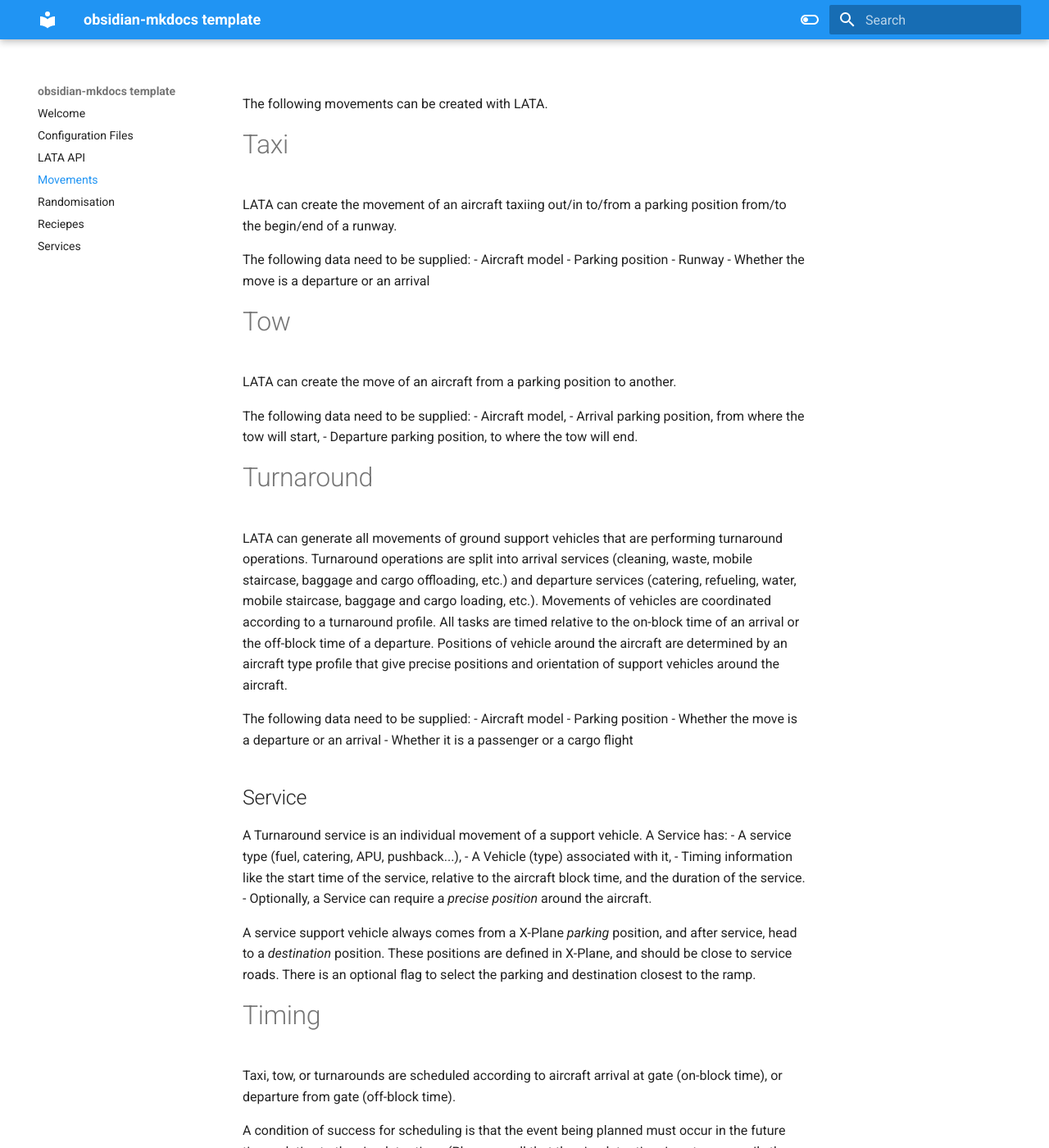
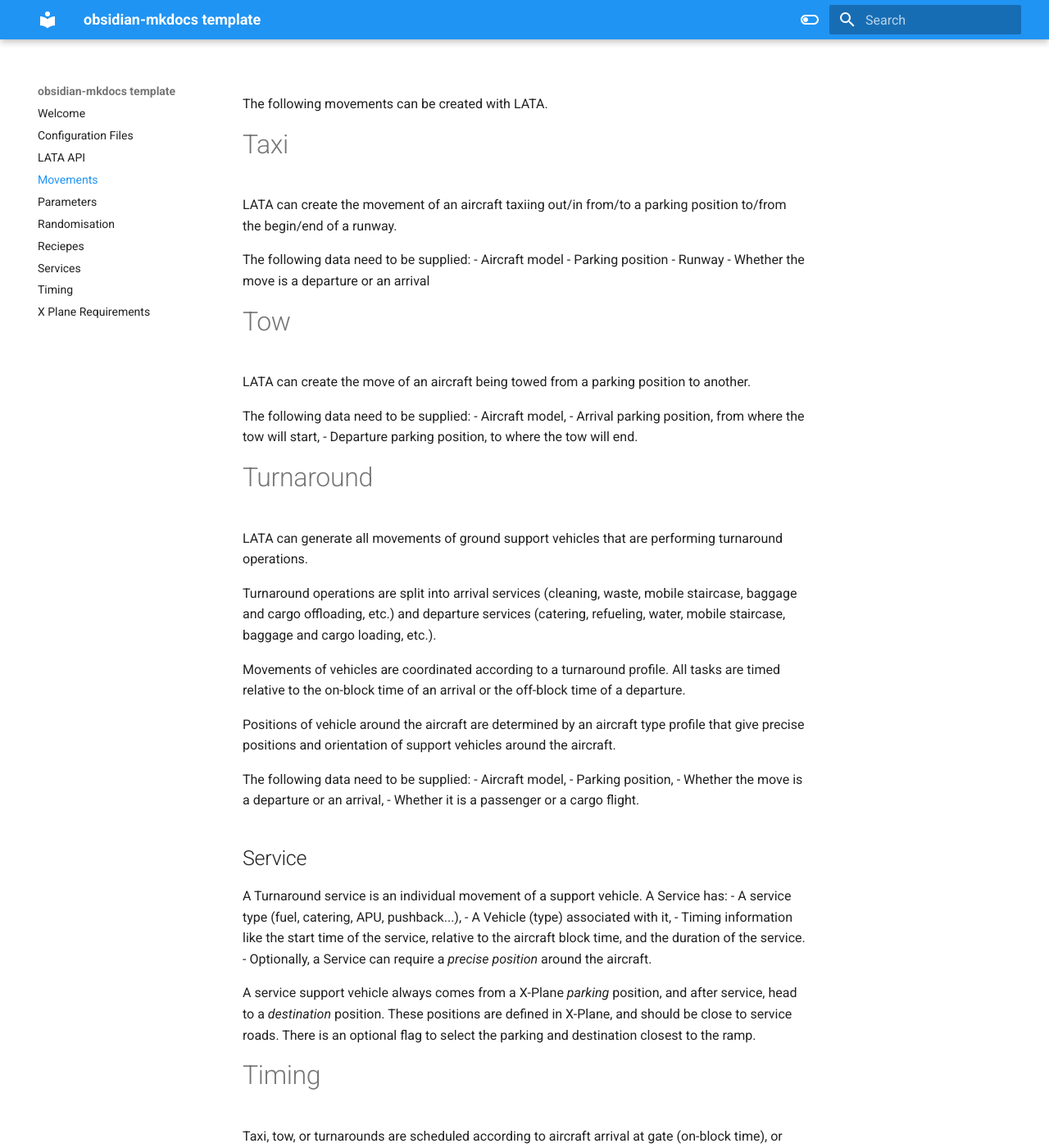
Before and after one commit to devleaks/lata-docs, an MkDocs documentation site: the page built from docs/Movements.md, in a window 1280 px wide and 1400 px high. Shown: the whole window at 82% size. Built offline with MkDocs 1.6.1 and Material for MkDocs 9.7.7, drawn with Linux system fonts in a browser that asks for light colours.

Commit message:
more docs

```diff
--- a/docs/Movements.md
+++ b/docs/Movements.md
@@ -1,7 +1,7 @@
 The following movements can be created with LATA.
 
 # Taxi
-LATA can create the movement of an aircraft taxiing out/in to/from a parking position from/to the begin/end of a runway.
+LATA can create the movement of an aircraft taxiing out/in from/to a parking position to/from the begin/end of a runway.
 
 The following data need to be supplied:
 - Aircraft model
@@ -10,7 +10,7 @@
 - Whether the move is a departure or an arrival
 
 # Tow
-LATA can create the move of an aircraft from a parking position to another.
+LATA can create the move of an aircraft being towed from a parking position to another.
 
 The following data need to be supplied:
 - Aircraft model,
@@ -19,15 +19,18 @@
 
 # Turnaround
 LATA can generate all movements of ground support vehicles that are performing turnaround operations.
+
 Turnaround operations are split into arrival services (cleaning, waste, mobile staircase, baggage and cargo offloading, etc.) and departure services (catering, refueling, water, mobile staircase, baggage and cargo loading, etc.).
+
 Movements of vehicles are coordinated according to a turnaround profile. All tasks are timed relative to the on-block time of an arrival or the off-block time of a departure.
+
 Positions of vehicle around the aircraft are determined by an aircraft type profile that give precise positions and orientation of support vehicles around the aircraft.
 
 The following data need to be supplied:
-- Aircraft model
-- Parking position
-- Whether the move is a departure or an arrival
-- Whether it is a passenger or a cargo flight
+- Aircraft model,
+- Parking position,
+- Whether the move is a departure or an arrival,
+- Whether it is a passenger or a cargo flight.
 
 ## Service
 A Turnaround service is an individual movement of a support vehicle. A Service has:
```
Also changed, not shown: docs/Parameters and Options.md (added, +22 -0 lines), docs/Timing.md (added, +9 -0 lines), docs/X-Plane Requirements.md (added, +10 -0 lines), docs/index.md (+1 -1 lines).
